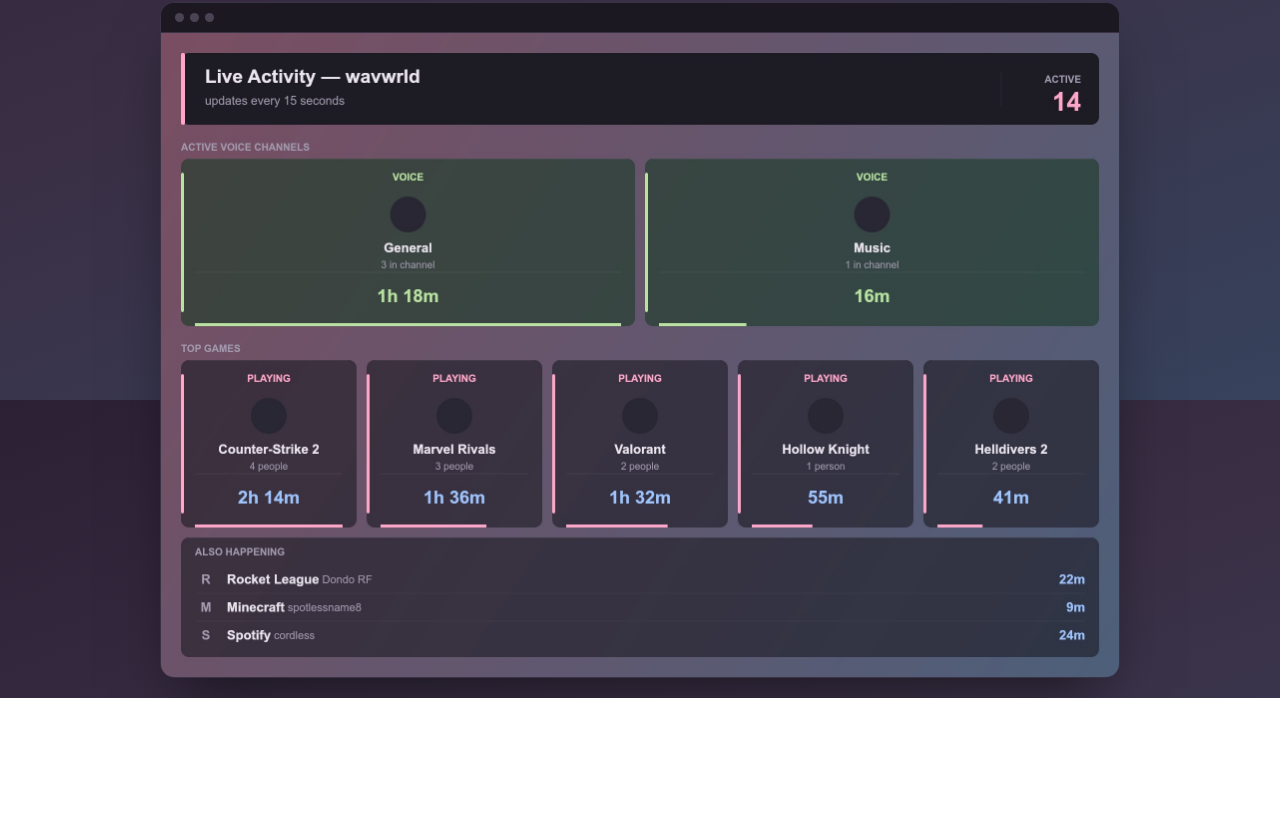
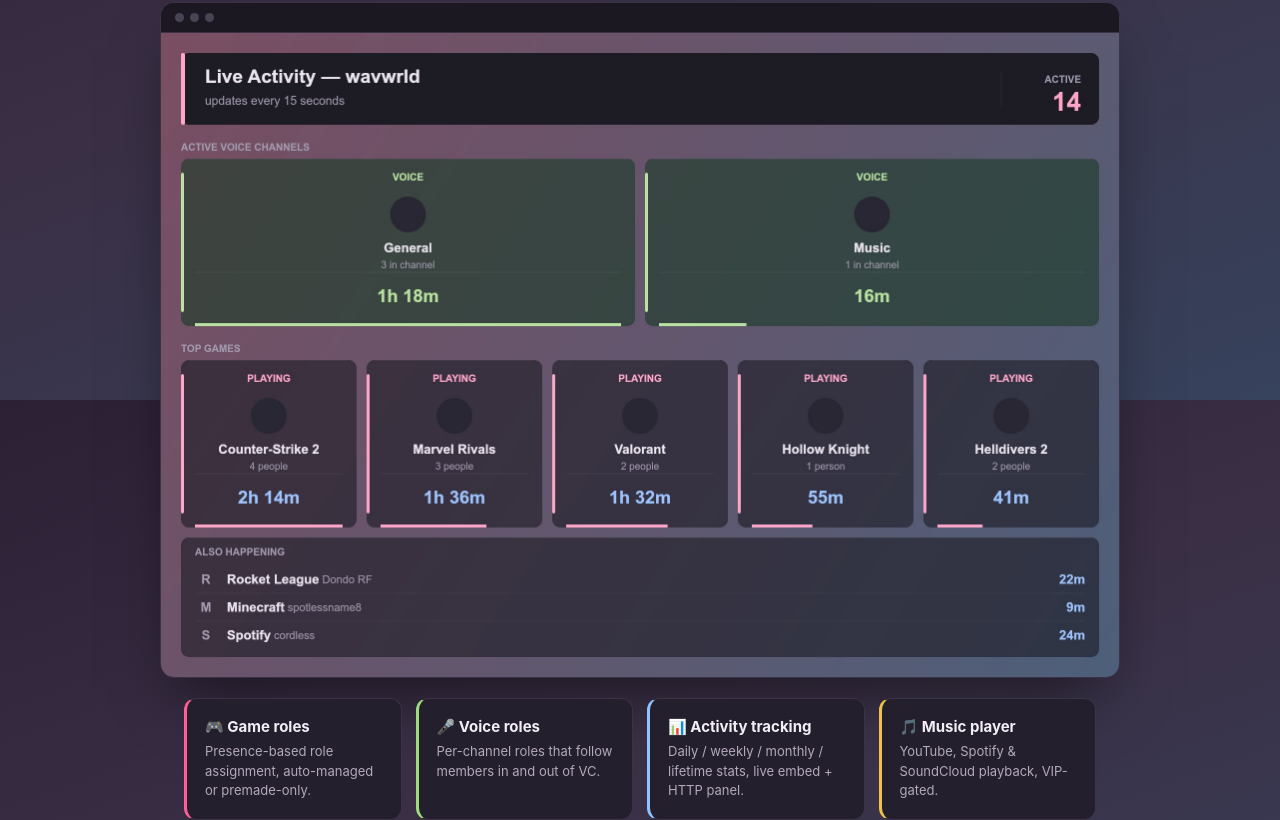
Before and after one commit to slimeraps/wavwrld-role-bot, a website: page index.html in a window 1280 px wide. Shown: the part 400-1220 px from the top of the page. Before the commit the page ends 1098 px from the top, so only its background shows below. Drawn offline with Linux system fonts and the light colour scheme.

Commit message:
Add feature grid section to landing page

```diff
--- a/index.html
+++ b/index.html
@@ -103,5 +103,26 @@
   </div>
 </div>
 
+<section class="wrap" id="features">
+  <div class="features">
+    <div class="feat">
+      <h3>🎮 Game roles</h3>
+      <p>Presence-based role assignment, auto-managed or premade-only.</p>
+    </div>
+    <div class="feat voice">
+      <h3>🎤 Voice roles</h3>
+      <p>Per-channel roles that follow members in and out of VC.</p>
+    </div>
+    <div class="feat track">
+      <h3>📊 Activity tracking</h3>
+      <p>Daily / weekly / monthly / lifetime stats, live embed + HTTP panel.</p>
+    </div>
+    <div class="feat music">
+      <h3>🎵 Music player</h3>
+      <p>YouTube, Spotify &amp; SoundCloud playback, VIP-gated.</p>
+    </div>
+  </div>
+</section>
+
 </body>
 </html>
```
